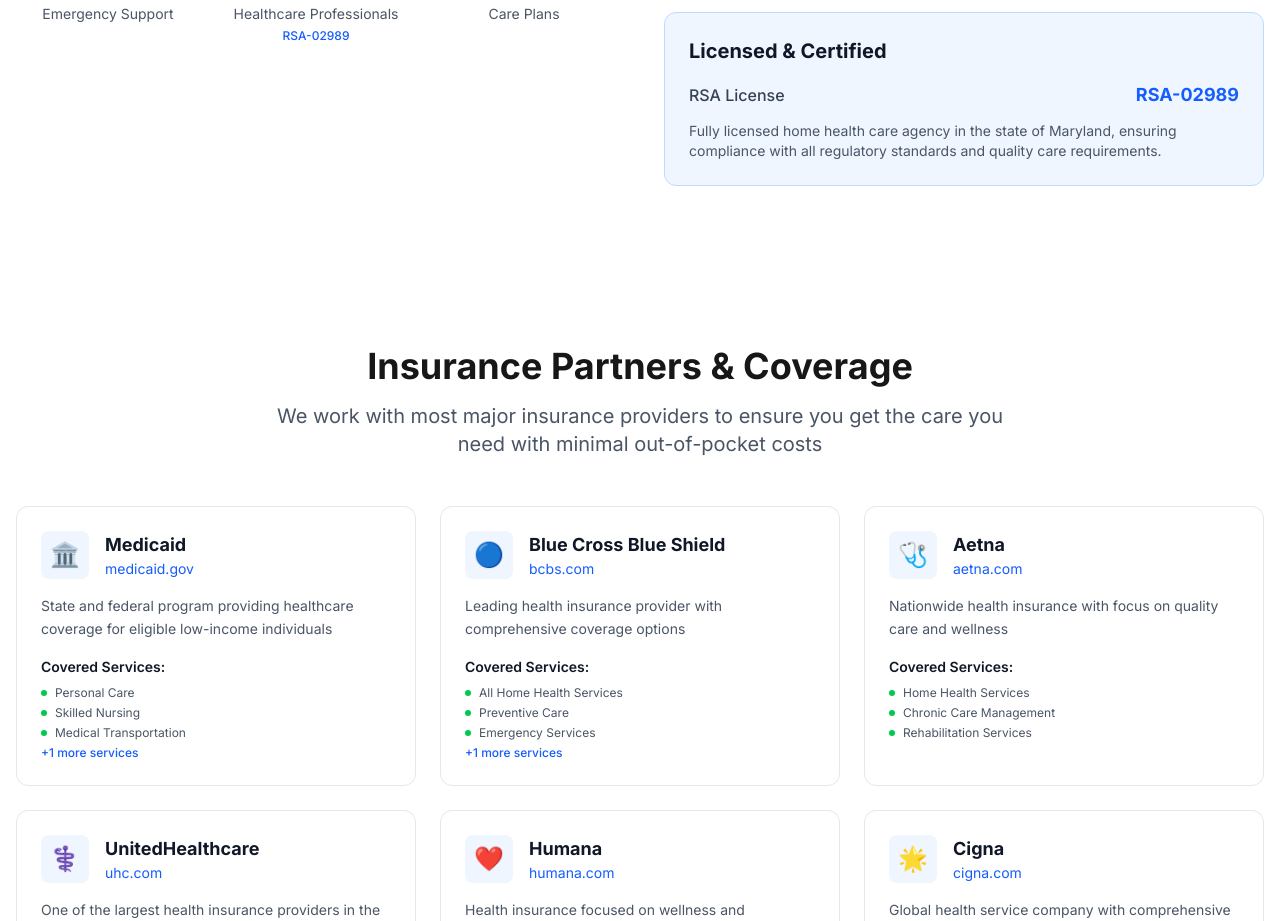
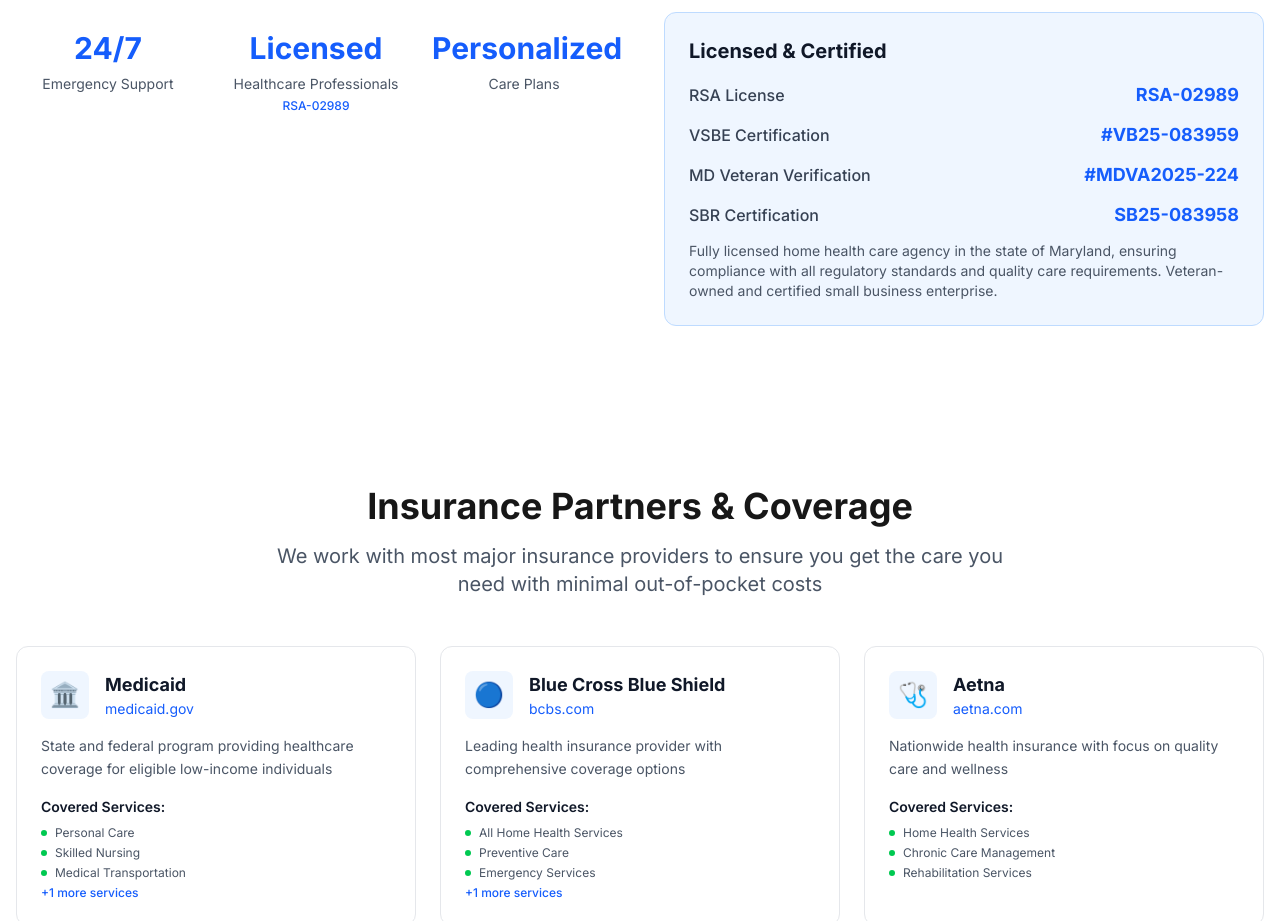
Before and after one commit to fuwaandcompany/iamhomehealth, a Next.js app: page / in a window 1280 px wide. Shown: the part 2660-3581 px from the top of the page. Built offline with nearby package versions, Linux system fonts and the light colour scheme.

Commit message:
updated image

```diff
--- a/src/app/page.tsx
+++ b/src/app/page.tsx
@@ -201,9 +201,22 @@
                   <span className="text-gray-700 font-medium">RSA License</span>
                   <span className="text-blue-600 font-bold text-lg">RSA-02989</span>
                 </div>
+                <div className="flex items-center justify-between">
+                  <span className="text-gray-700 font-medium">VSBE Certification</span>
+                  <span className="text-blue-600 font-bold text-lg">#VB25-083959</span>
+                </div>
+                <div className="flex items-center justify-between">
+                  <span className="text-gray-700 font-medium">MD Veteran Verification</span>
+                  <span className="text-blue-600 font-bold text-lg">#MDVA2025-224</span>
+                </div>
+                <div className="flex items-center justify-between">
+                  <span className="text-gray-700 font-medium">SBR Certification</span>
+                  <span className="text-blue-600 font-bold text-lg">SB25-083958</span>
+                </div>
                 <p className="text-sm text-gray-600">
                   Fully licensed home health care agency in the state of Maryland,
                   ensuring compliance with all regulatory standards and quality care requirements.
+                  Veteran-owned and certified small business enterprise.
                 </p>
               </div>
             </div>
```
